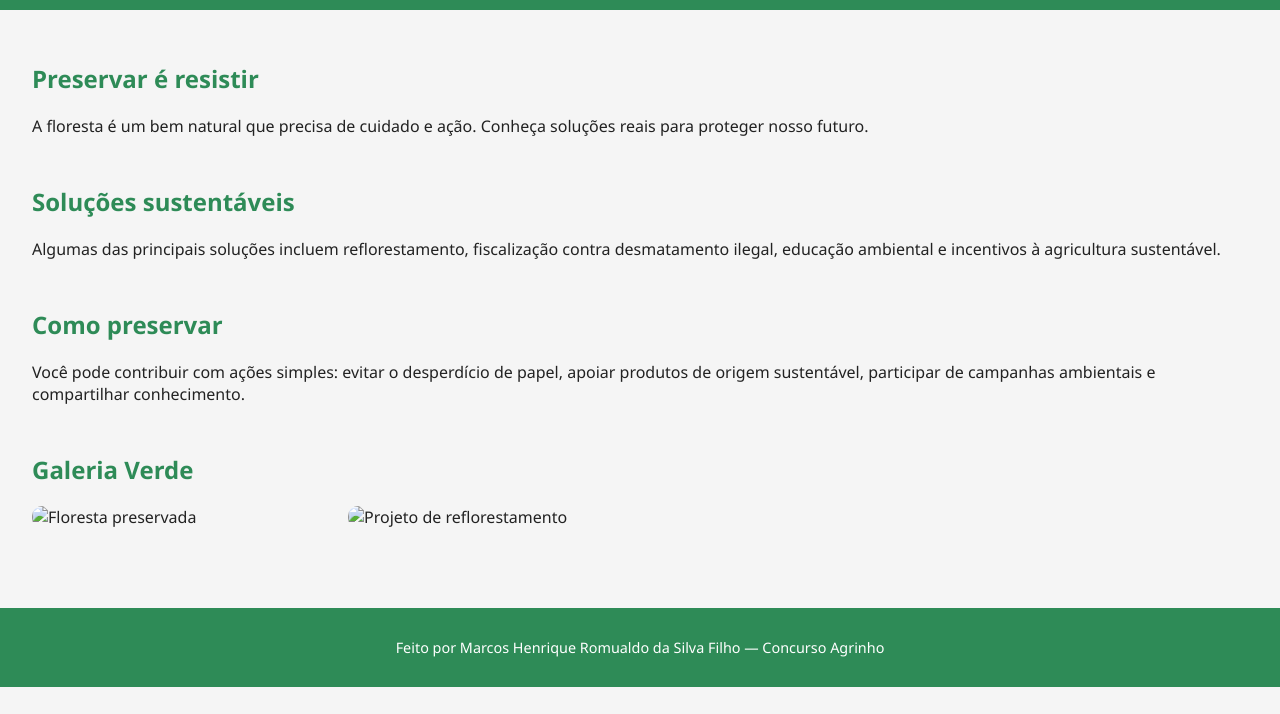
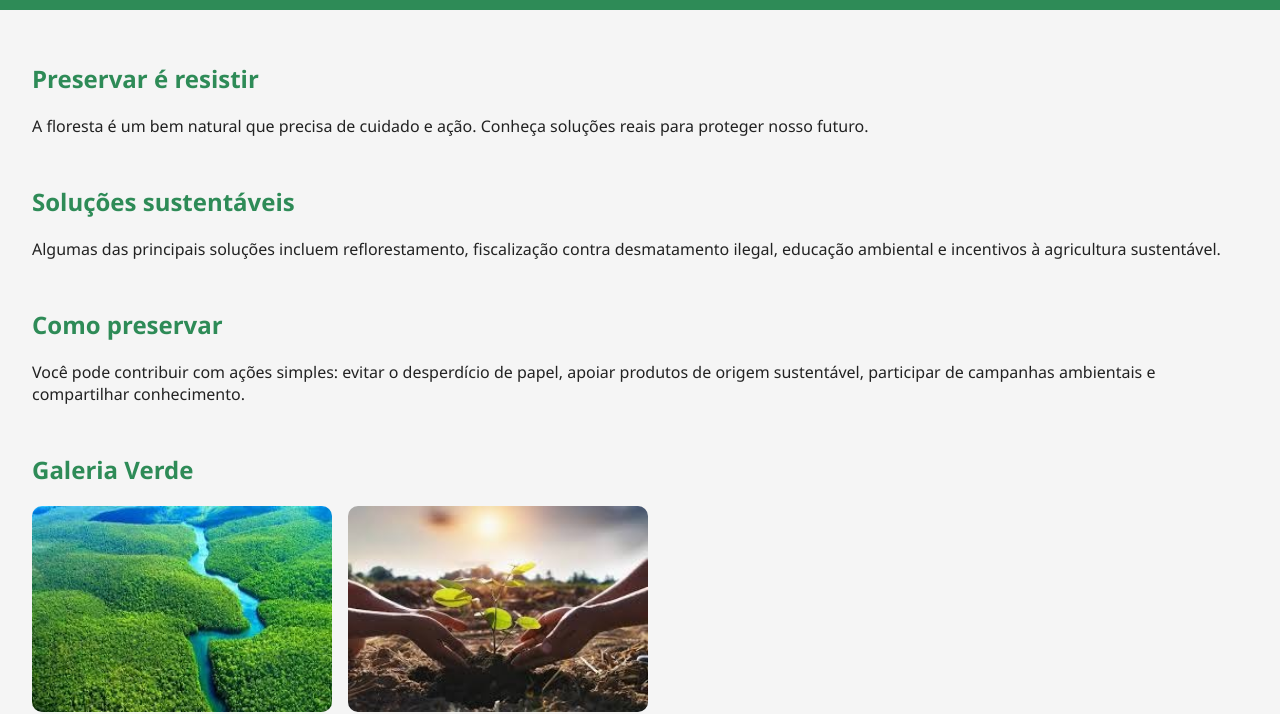
Before and after one commit to YtaloA/AGRINHO, a plain HTML site: page index.html in a window 1280 px wide. Shown: the part 87-801 px from the top of the page. Drawn offline with Linux system fonts and the light colour scheme.

Commit message:
Update index.html

```diff
--- a/index.html
+++ b/index.html
@@ -43,8 +43,8 @@
     <section id="galeria">
       <h2>Galeria Verde</h2>
       <div class="imagens">
-        <img src="img1.jpg" alt="Floresta preservada" />
-        <img src="img2.jpg" alt="Projeto de reflorestamento" />
+        <img src="img/img1.jpg" alt="Floresta preservada" />
+        <img src="img/img2.jpg" alt="Projeto de reflorestamento" />
       </div>
     </section>
   </main>
```
